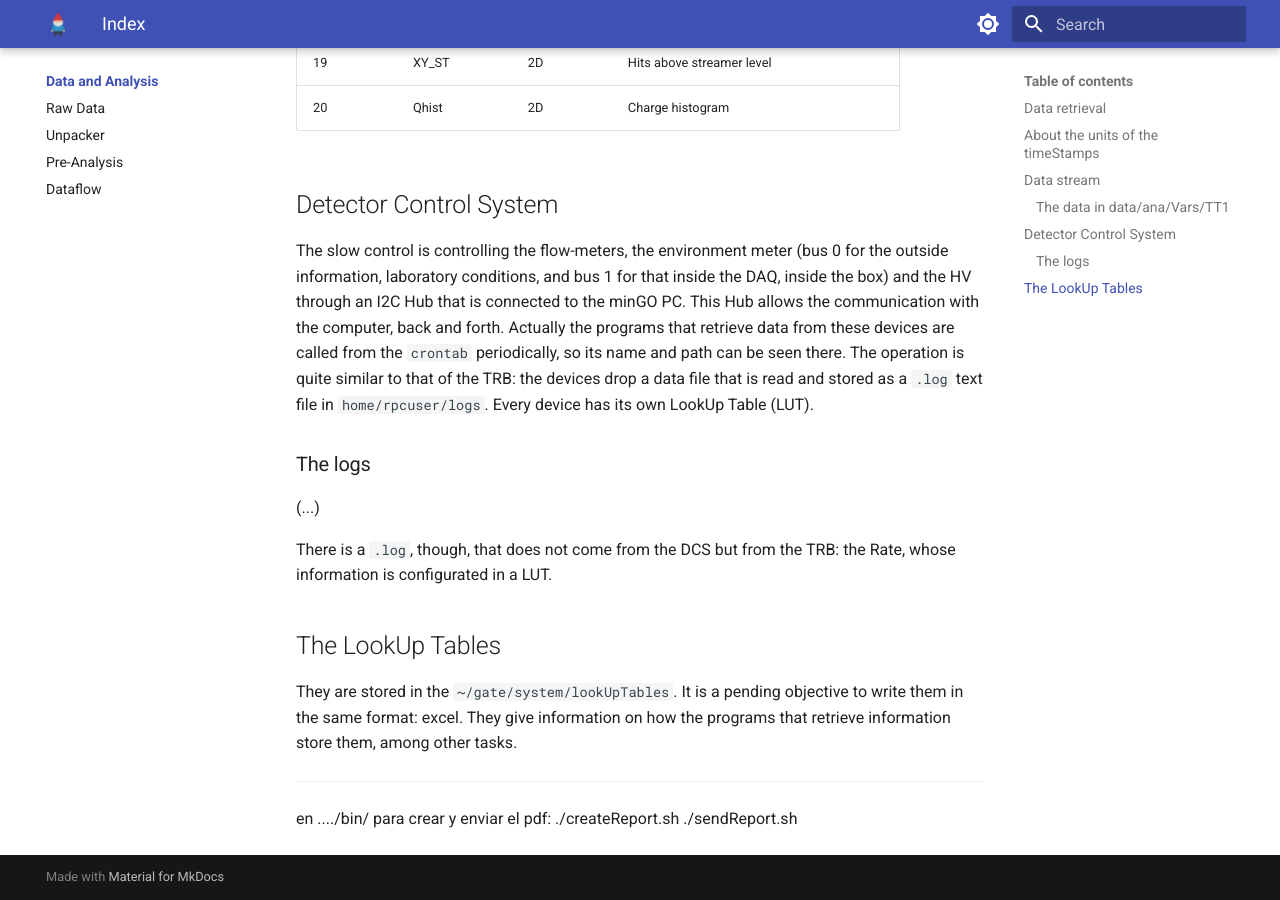
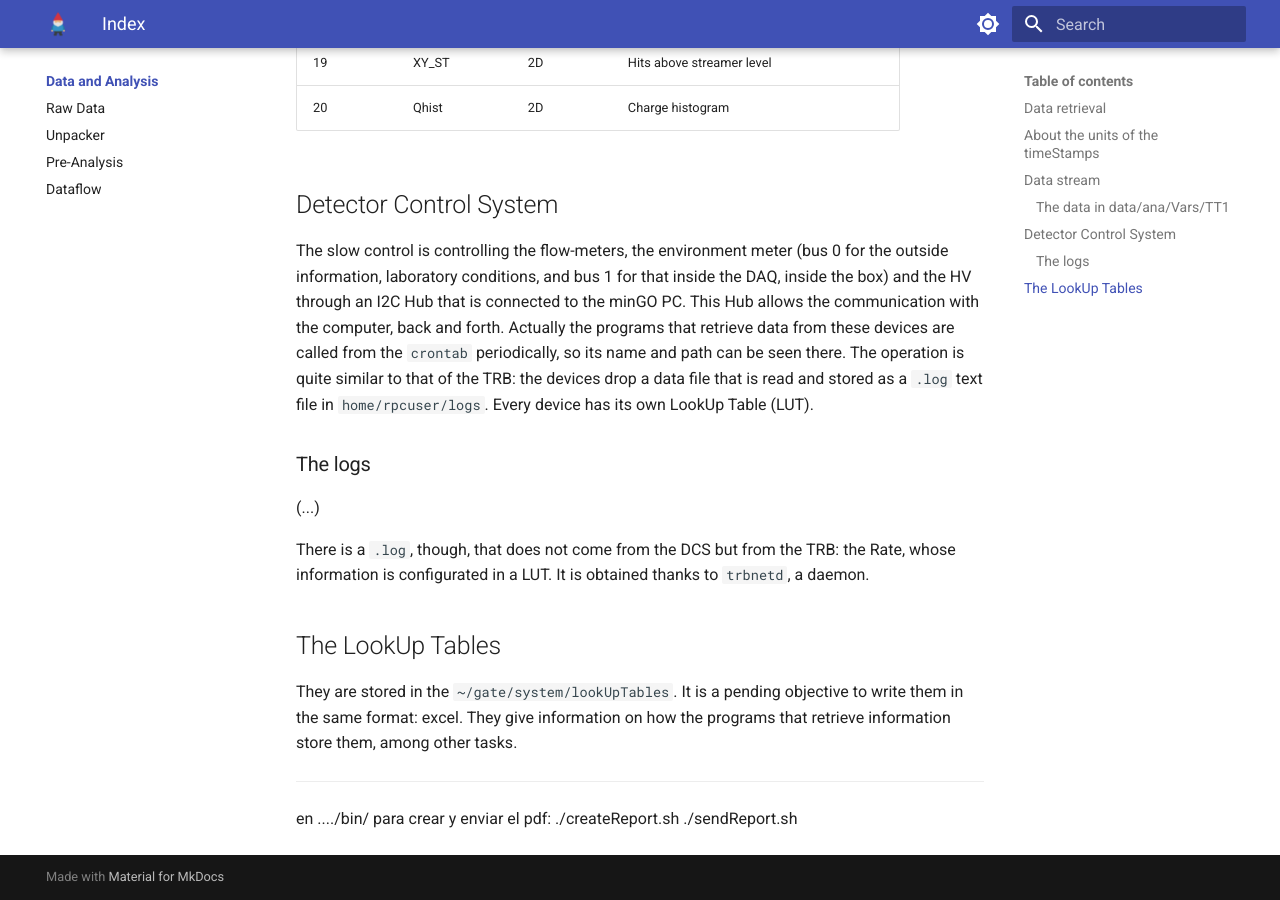
Before and after one commit to cayesoneira/miniTRASGO-documentation, an MkDocs documentation site: the page built from docs/data/index.md, in a window 1280 px wide and 900 px high, scrolled down 2622 px. Built offline with MkDocs 1.6.1 and Material for MkDocs 9.7.7, drawn with Linux system fonts in a browser that asks for light colours.

Commit message:
Update index.md

```diff
--- a/docs/data/index.md
+++ b/docs/data/index.md
@@ -57,7 +57,7 @@
 ### The logs
 (...)
 
-There is a `.log`, though, that does not come from the DCS but from the TRB: the Rate, whose information is configurated in a LUT.
+There is a `.log`, though, that does not come from the DCS but from the TRB: the Rate, whose information is configurated in a LUT. It is obtained thanks to `trbnetd`, a daemon.
 
 
 ## The LookUp Tables
```
